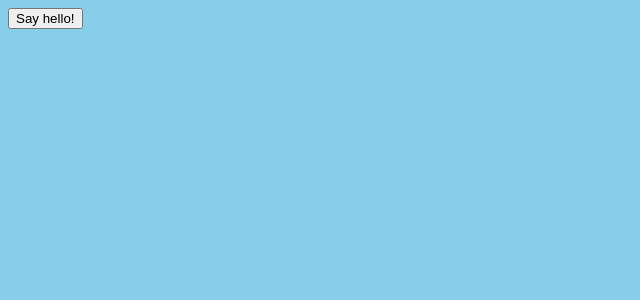
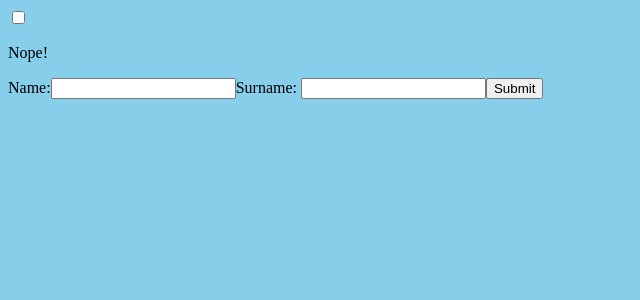
Before and after one commit to nwabimady/react-course, a React (Create React App) app: page / in a window 1280 px wide. Shown: the top 300 px of the page, without its empty margins (0-640 px from the left). Built offline with nearby package versions, Linux system fonts and the light colour scheme; the HTML template or start-up script is replaced by a standard one.

Commit message:
Implementing Advanced Context with State Hook

```diff
--- a/src/components/hello-checkbox.jsx
+++ b/src/components/hello-checkbox.jsx
@@ -1,7 +1,8 @@
-import { useState } from "react";
+import { useContext } from "react";
+import { MyContext } from "./hello-context";
 
 export const HelloCheckbox = () => {
-    const [isChecked, setIsChecked] = useState(false);
+  const [isChecked, setIsChecked] = useContext(MyContext);
 
   const onChangeHandler = (event) => {
     setIsChecked(event.target.checked);
@@ -9,7 +10,7 @@ export const HelloCheckbox = () => {
 
   return (
     <>
-     <input onChange= {onChangeHandler} type="checkbox" />
+      <input onChange={onChangeHandler} type="checkbox" />
       {isChecked ? <p>This is checked!</p> : <p>Nope!</p>}
     </>
   );
--- a/src/components/hello-context.jsx
+++ b/src/components/hello-context.jsx
@@ -1,12 +1,16 @@
-import { createContext } from "react";
-import { HelloButton } from "./hello-button";
+import { createContext, useState } from "react";
+import { HelloCheckbox } from "./hello-checkbox";
+import { HelloForm } from "./hello-form";
 
 export const MyContext = createContext();
 
 export const HelloContext = () => {
+  const [isChecked, setIsChecked] = useState(false);
+
   return (
-    <MyContext.Provider value="Shem">
-      <HelloButton></HelloButton>
+    <MyContext.Provider value={[isChecked, setIsChecked]}>
+      <HelloCheckbox />
+      <HelloForm />
     </MyContext.Provider>
   );
 };
--- a/src/components/hello-form.jsx
+++ b/src/components/hello-form.jsx
@@ -1,9 +1,10 @@
-import { useState } from "react";
+import { useContext, useState } from "react";
+import { MyContext } from "./hello-context";
 
 export const HelloForm = () => {
-
-    const [name, setName] = useState (" ");
-    const [surname, setSurname] = useState (" ");
+  const [name, setName] = useState(" ");
+  const [surname, setSurname] = useState(" ");
+  const [isChecked] = useContext(MyContext);
 
   const clickHandler = (event) => {
     event.preventDefault();
@@ -11,7 +12,7 @@ export const HelloForm = () => {
     alert(`Hello ${name} ${surname}!`);
     setName("");
     setSurname("");
-    }
+  };
 
   return (
     <form>
@@ -19,25 +20,22 @@ export const HelloForm = () => {
         Name:
         <input
           value={name}
-                    onChange={
-                        (event) => {
-                            setName(event.target.value)
-                    }
-                }>
-
-                </input>
+          onChange={(event) => {
+            setName(event.target.value);
+          }}
+        ></input>
       </label>
       <label>
-                Surname: <input
+        Surname:{" "}
+        <input
           value={surname}
-                    onChange={
-                        (event) => {
-                            setSurname(event.target.value)
-                    }
-                }></input>
+          onChange={(event) => {
+            setSurname(event.target.value);
+          }}
+        ></input>
       </label>
       <label>
-                <button onClick={clickHandler}>
+        <button disabled={isChecked} onClick={clickHandler}>
           Submit
         </button>
       </label>
```
Lines whose indentation alone changed are shown as unchanged.
